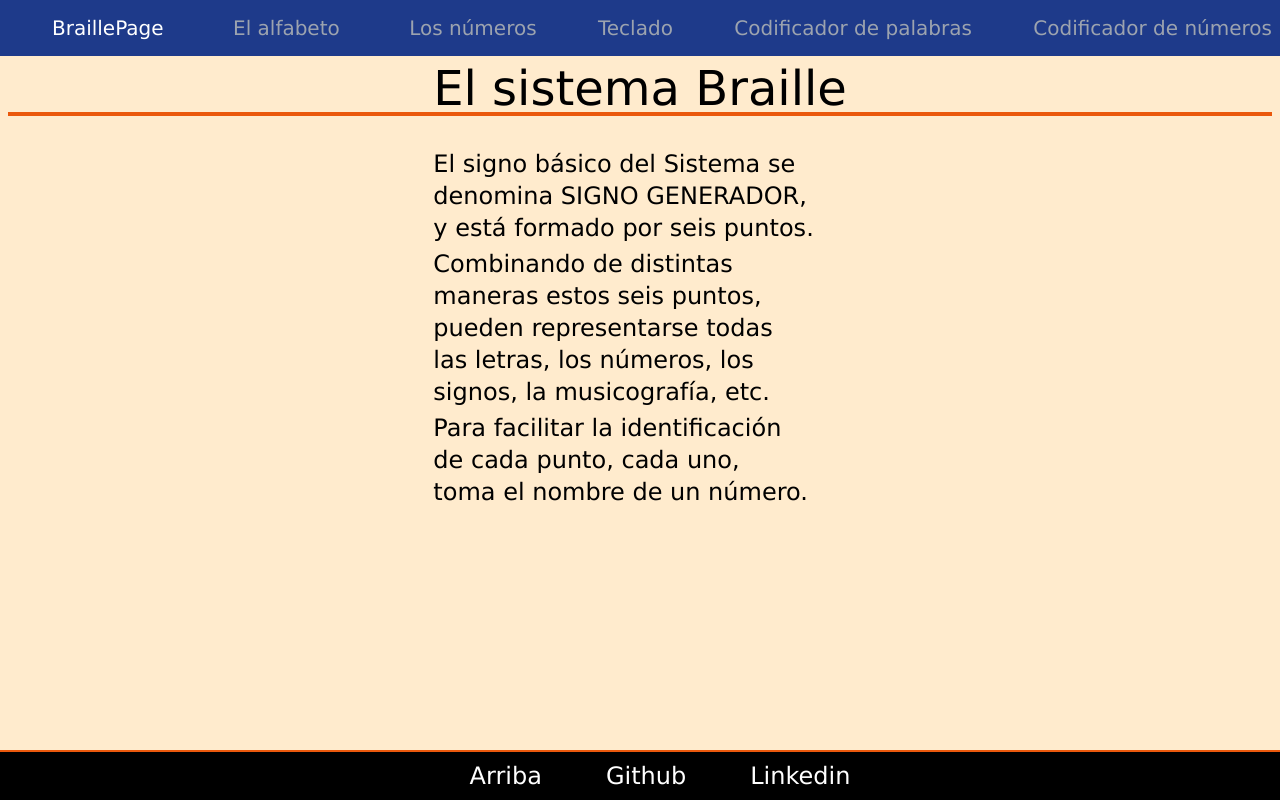
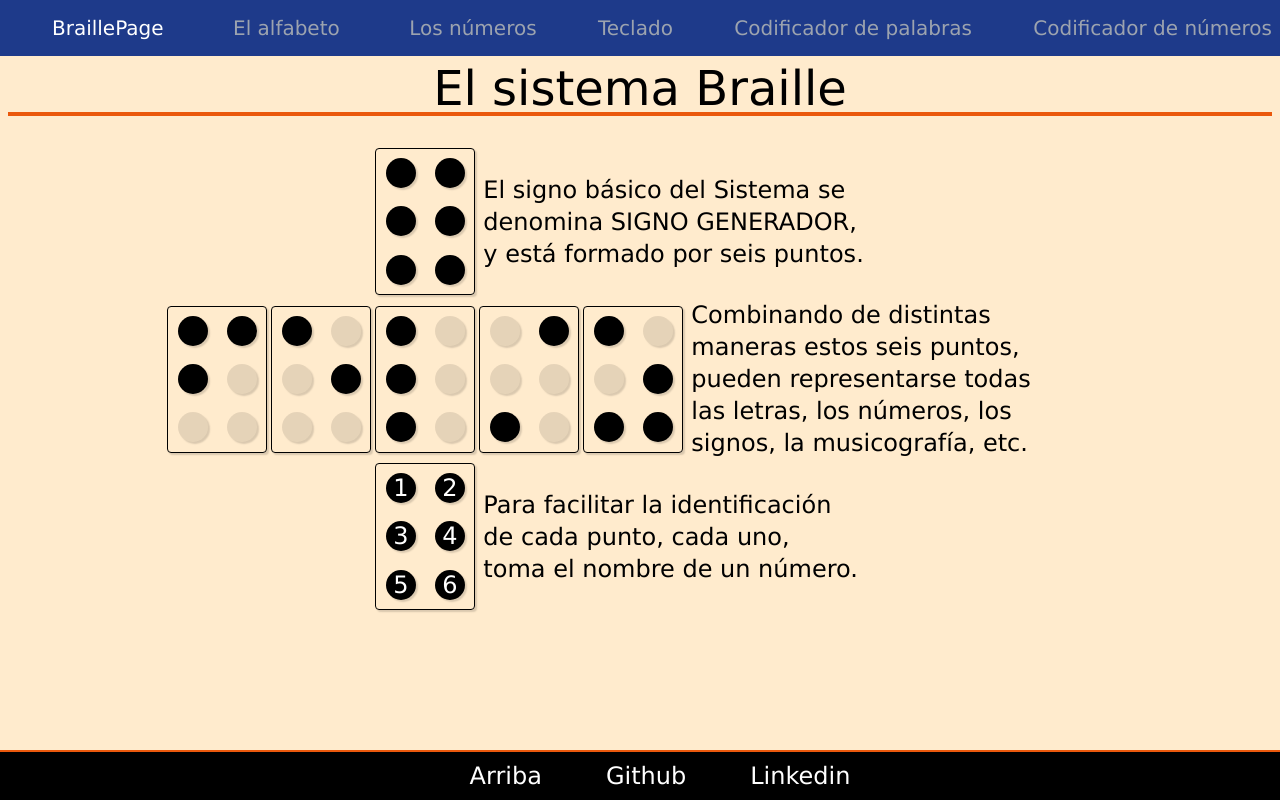
Before and after one commit to Schugu/BraillePage, a React (Vite) app: page / in a window 1280 px wide. Built offline with nearby package versions, Linux system fonts and the light colour scheme.

Commit message:
Refactor: Cambio de nombre

```diff
--- /dev/null
+++ b/src/components/codificador/CharToBrailleWithChar.tsx
@@ -0,0 +1,42 @@
+import brailleSignValue from "./brailleSignValue.ts";
+import BrailleSign from "./BrailleSign.tsx";
+
+type CharToBrailleWithCharProps = {
+  cadenaParaCodificar: string,
+  formato: string;
+}
+
+export default function CharToBrailleWithChar({ cadenaParaCodificar, formato }: CharToBrailleWithChardProps) {
+  const cadenaSeparada = cadenaParaCodificar.toLowerCase().split("");
+
+  const elementosBraille = cadenaSeparada.map((caracter, index) => {
+    if (caracter in brailleSignValue) {
+      return (
+        <section className="flex flex-col gap-1">
+          <BrailleSign caracter={caracter} formato={formato} index={index}/>
+
+          <article key={caracter} className={`flex justify-center items-center cursor-pointer rounded
+        bg-transparent hover:bg-gray-200 hover:bg-opacity-50 border border-black shadow-braille transition-colors duration-150
+          ${formato === 'grande' ? 'w-[100px] h-[147px] text-8xl' : ''}
+          ${formato === 'mediano' ? 'w-[75px] h-[110.25px] text-7xl' : ''}
+          ${formato === 'chico' ? 'w-[50px] h-[73.5px] text-5xl' : ''}
+        `}>
+            <p className="">
+              {caracter.toUpperCase()}
+            </p>
+          </article>
+
+        </section>
+      );
+    } else {
+      return null;
+    }
+  });
+
+
+  return (
+    <section className="flex flex-wrap justify-center gap-1">
+      {elementosBraille}
+    </section>
+  );
+}
--- a/src/components/codificador/SignoBraille.tsx
+++ b/src/components/codificador/CharToBrailleWithNumbers.tsx
@@ -1,15 +1,15 @@
-import { letrasBraille } from "./signosBraille.ts";
+import brailleSignValue from "./brailleSignValue.ts";
 
-type SignoBrailleProps = {
+type CharToBrailleWithNumbersProps = {
   cadenaParaCodificar: string,
   formato: string;
 }
 
-export default function SignoBraille({ cadenaParaCodificar, formato }: SignoBrailleProps) {
+export default function CharToBrailleWithNumbers({ cadenaParaCodificar, formato }:CharToBrailleWithNumbersProps) {
   const cadenaSeparada = cadenaParaCodificar.toLowerCase().split("");
 
   const elementosBraille = cadenaSeparada.map(caracter => {
-    if (caracter in letrasBraille) {
+    if (caracter in brailleSignValue) {
       return (
         <article key={caracter} className={`grid grid-rows-3 grid-cols-2 place-items-center cursor-pointer rounded
         bg-transparent hover:bg-gray-200 hover:bg-opacity-50 border border-black shadow-braille transition-colors duration-150
@@ -18,13 +18,14 @@ export default function SignoBraille({ cadenaParaCodificar, formato }: SignoBrai
           ${formato === 'chico' ? 'w-[50px] h-[73.5px]' : ''}
         `}>
           {
-            letrasBraille[caracter].map((punto, puntoIndex) => (
+            brailleSignValue[caracter].map((punto, puntoIndex) => (
               <span key={puntoIndex}
                 className={`${punto === 1 ? '' : 'bg-opacity-10'} bg-black rounded-full cursor-pointer shadow-braille
-                  ${formato === 'grande' ? 'w-[30px] h-[30px]' : ''}
-                  ${formato === 'mediano' ? 'w-[22.5px] h-[22.5px]' : ''}
-                  ${formato === 'chico' ? 'w-[15px] h-[15px]' : ''}
-              `}></span>
+                  ${formato === 'grande' ? 'w-[30px] h-[30px] text-2xl' : ''}
+                  ${formato === 'mediano' ? 'w-[22.5px] h-[22.5px] text-lg' : ''}
+                  ${formato === 'chico' ? 'w-[15px] h-[15px] text-[8px]' : ''}
+                  text-white flex justify-center items-center
+              `}>{puntoIndex+1}</span>
             ))
           }
         </article>
--- a/src/components/codificador/SignoBrailleConLetra.tsx
+++ /dev/null
@@ -1,57 +0,0 @@
-import { letrasBraille } from "./signosBraille.ts";
-
-type SignoBrailleConLetraProps = {
-  cadenaParaCodificar: string,
-  formato: string;
-}
-
-export default function SignoBrailleConLetra({ cadenaParaCodificar, formato }: SignoBrailleConLetraProps) {
-  const cadenaSeparada = cadenaParaCodificar.toLowerCase().split("");
-
-  const elementosBraille = cadenaSeparada.map(caracter => {
-    if (caracter in letrasBraille) {
-      return (
-        <section className="flex flex-col gap-1">
-          <article key={caracter} className={`grid grid-rows-3 grid-cols-2 place-items-center cursor-pointer rounded
-        bg-transparent hover:bg-gray-200 hover:bg-opacity-50 border border-black shadow-braille transition-colors duration-150
-          ${formato === 'grande' ? 'w-[100px] h-[147px]' : ''}
-          ${formato === 'mediano' ? 'w-[75px] h-[110.25px]' : ''}
-          ${formato === 'chico' ? 'w-[50px] h-[73.5px]' : ''}
-        `}>
-            {
-              letrasBraille[caracter].map((punto, puntoIndex) => (
-                <span key={puntoIndex}
-                  className={`${punto === 1 ? '' : 'bg-opacity-10'} bg-black rounded-full cursor-pointer shadow-braille
-                  ${formato === 'grande' ? 'w-[30px] h-[30px]' : ''}
-                  ${formato === 'mediano' ? 'w-[22.5px] h-[22.5px]' : ''}
-                  ${formato === 'chico' ? 'w-[15px] h-[15px]' : ''}
-              `}></span>
-              ))
-            }
-          </article>
-
-          <article key={caracter} className={`flex justify-center items-center cursor-pointer rounded
-        bg-transparent hover:bg-gray-200 hover:bg-opacity-50 border border-black shadow-braille transition-colors duration-150
-          ${formato === 'grande' ? 'w-[100px] h-[147px] text-8xl' : ''}
-          ${formato === 'mediano' ? 'w-[75px] h-[110.25px] text-7xl' : ''}
-          ${formato === 'chico' ? 'w-[50px] h-[73.5px] text-5xl' : ''}
-        `}>
-            <p className="">
-              {caracter.toUpperCase()}
-            </p>
-          </article>
-
-        </section>
-      );
-    } else {
-      return null;
-    }
-  });
-
-
-  return (
-    <section className="flex flex-wrap justify-center gap-1">
-      {elementosBraille}
-    </section>
-  );
-}
--- a/src/components/codificador/SignoBrailleConNumeros.tsx
+++ /dev/null
@@ -1,44 +0,0 @@
-import { letrasBraille } from "./signosBraille.ts";
-
-type SignoBrailleConNumerosProps = {
-  cadenaParaCodificar: string,
-  formato: string;
-}
-
-export default function SignoBrailleConNumeros({ cadenaParaCodificar, formato }:SignoBrailleConNumerosProps) {
-  const cadenaSeparada = cadenaParaCodificar.toLowerCase().split("");
-
-  const elementosBraille = cadenaSeparada.map(caracter => {
-    if (caracter in letrasBraille) {
-      return (
-        <article key={caracter} className={`grid grid-rows-3 grid-cols-2 place-items-center cursor-pointer rounded
-        bg-transparent hover:bg-gray-200 hover:bg-opacity-50 border border-black shadow-braille transition-colors duration-150
-          ${formato === 'grande' ? 'w-[100px] h-[147px]' : ''}
-          ${formato === 'mediano' ? 'w-[75px] h-[110.25px]' : ''}
-          ${formato === 'chico' ? 'w-[50px] h-[73.5px]' : ''}
-        `}>
-          {
-            letrasBraille[caracter].map((punto, puntoIndex) => (
-              <span key={puntoIndex}
-                className={`${punto === 1 ? '' : 'bg-opacity-10'} bg-black rounded-full cursor-pointer shadow-braille
-                  ${formato === 'grande' ? 'w-[30px] h-[30px] text-2xl' : ''}
-                  ${formato === 'mediano' ? 'w-[22.5px] h-[22.5px] text-lg' : ''}
-                  ${formato === 'chico' ? 'w-[15px] h-[15px] text-[8px]' : ''}
-                  text-white flex justify-center items-center
-              `}>{puntoIndex+1}</span>
-            ))
-          }
-        </article>
-      );
-    } else {
-      return null;
-    }
-  });
-
-
-  return (
-    <section className="flex flex-wrap gap-1">
-      {elementosBraille}
-    </section>
-  );
-}
--- /dev/null
+++ b/src/components/codificador/WordToBraille.tsx
@@ -0,0 +1,28 @@
+import brailleSignValue from "./brailleSignValue.ts";
+import BrailleSign from "../codificador/BrailleSign.tsx";
+
+type WordToBrailleProps = {
+  cadenaParaCodificar: string,
+  formato: string;
+}
+
+export default function WordToBraille({ cadenaParaCodificar, formato }: WordToBrailleProps) {
+  const cadenaSeparada = cadenaParaCodificar.toLowerCase().split("");
+
+  const elementosBraille = cadenaSeparada.map((caracter, index) => {
+    if (caracter in brailleSignValue) {
+      return (
+        <BrailleSign caracter={caracter} formato={formato} index={index}/>
+      );
+    } else {
+      return null;
+    }
+  });
+
+
+  return (
+    <section className="flex flex-wrap gap-1">
+      {elementosBraille}
+    </section>
+  );
+}
--- a/src/pages/Home.tsx
+++ b/src/pages/Home.tsx
@@ -1,5 +1,5 @@
-import SignoBraille from "../components/codificador/SignoBraille.tsx";
-import SignoBrailleConPuntos from "../components/codificador/SignoBrailleConNumeros.tsx";
+import WordToBraille from "../components/codificador/WordToBraille.tsx";
+import CharToBrailleWithNumbers from "../components/codificador/CharToBrailleWithNumbers.tsx";
 
 export default function Home() {
   return (
@@ -8,17 +8,17 @@ export default function Home() {
 
       <article className="flex flex-col gap-1 text-2xl">
         <div className="w-full flex flex-wrap items-center justify-center gap-2">
-          <SignoBraille cadenaParaCodificar={"¥"} formato="grande" />
+          <WordToBraille cadenaParaCodificar={"¥"} formato="grande" />
           <p className="inline-block w-1/3 text-left text-balance self-center">El signo básico del Sistema se denomina SIGNO GENERADOR, y está formado por seis puntos.</p>
         </div>
 
         <div className="w-full flex flex-wrap items-center justify-center gap-2">
-          <SignoBraille cadenaParaCodificar={"Felíz"} formato="grande" />
+          <WordToBraille cadenaParaCodificar={"Felíz"} formato="grande" />
           <p className="inline-block w-1/3 text-left text-balance self-center">Combinando de distintas maneras estos seis puntos, pueden representarse todas las letras, los números, los signos, la musicografía, etc.</p>
         </div>
 
         <div className="w-full flex flex-wrap items-center justify-center gap-2">
-          <SignoBrailleConPuntos cadenaParaCodificar={"¥"} formato="grande" />
+          <CharToBrailleWithNumbers cadenaParaCodificar={"¥"} formato="grande" />
           <p className="inline-block w-1/3 text-left text-balance self-center">Para facilitar la identificación de cada punto, cada uno, toma el nombre de un número.</p>
         </div>
       </article>
```
Also changed, not shown: src/pages/Alphabet.tsx (+7 -7 lines).
